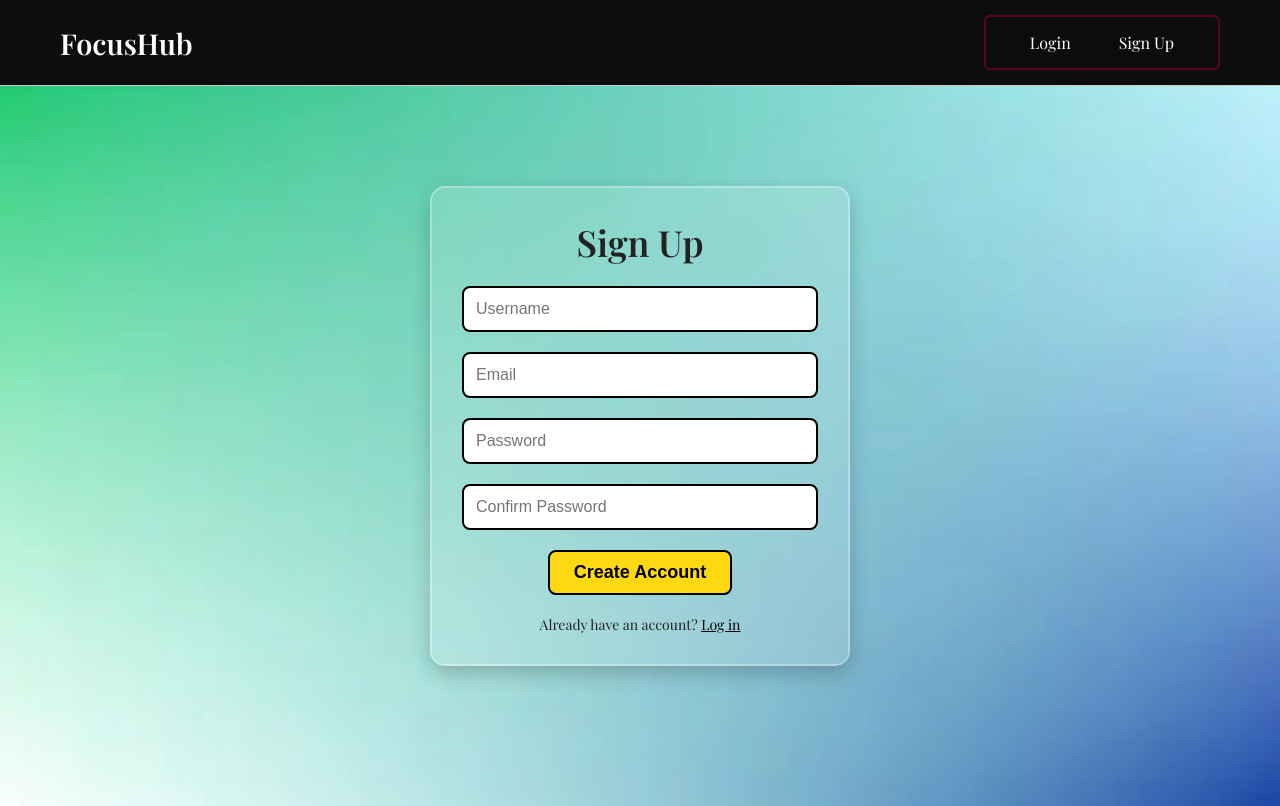
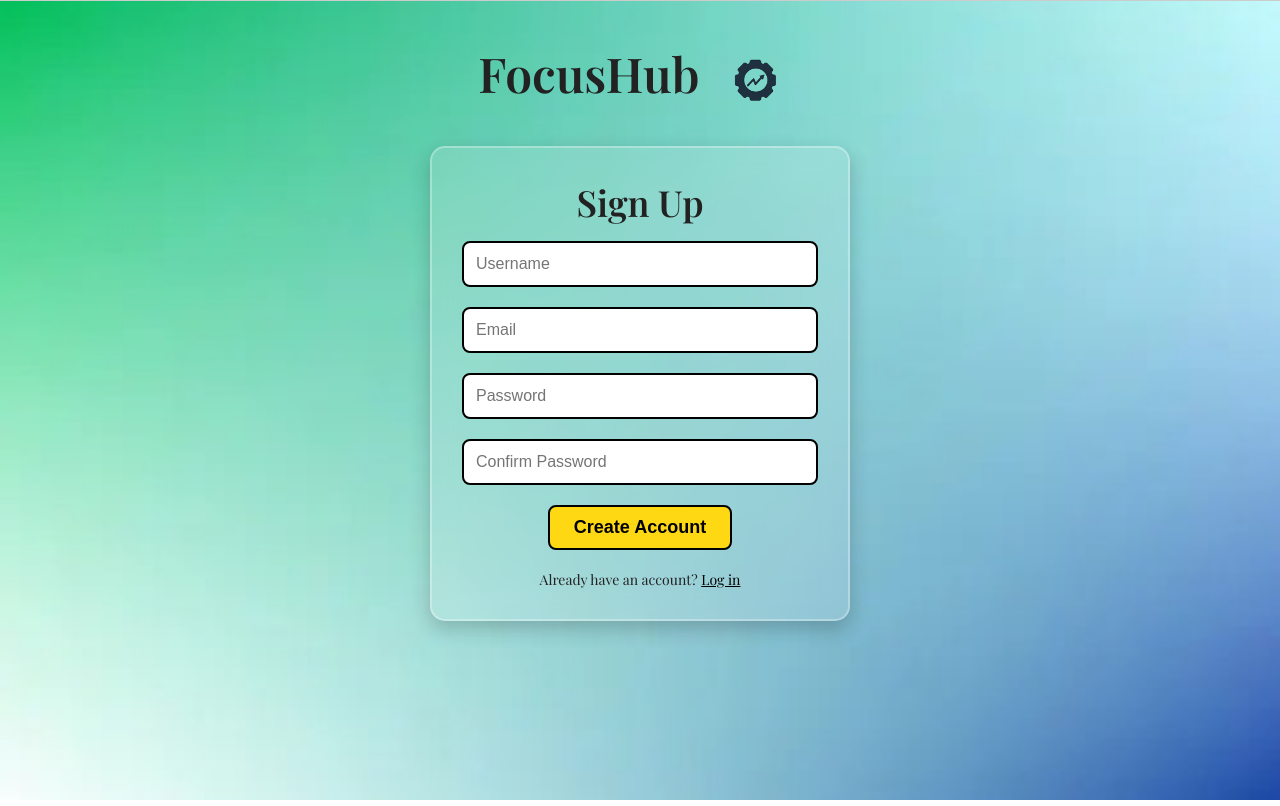
Before and after one commit to SpandanMukherjee/X-UberanceProj, a Django app: page /signup/ in a window 1280 px wide. Run offline with Django 5.2, Linux system fonts and the light colour scheme.

Commit message:
minor fixes

```diff
--- a/focushub/templates/base.html
+++ b/focushub/templates/base.html
@@ -87,6 +87,8 @@
 </head>
 
 <body>
+
+    {% block header %}
     <header>
         <div class="container">
             <div class="logo">FocusHub</div>
@@ -108,6 +110,8 @@
         </div>
     </header>
 
+    {% endblock %}
+
     <hr>
 
     <main>
--- a/focushub/templates/registration/signup.html
+++ b/focushub/templates/registration/signup.html
@@ -1,11 +1,15 @@
 {% extends "base.html" %}
-
+{% load static %}
 {% block content %}
 <style>
-    body {
-        background-size: cover;
-        background-position: center;
-        font-family: 'Playfair Display', serif;
+
+    {% block header %}
+    {% endblock %}
+
+    .main-logo {
+        height: 70px;
+        width: auto;
+        vertical-align: middle;
     }
 
     .signup-container {
@@ -15,13 +19,14 @@
         border-radius: 15px;
         padding: 30px;
         width: 420px;
-        margin: 60px auto;
+        margin: 30px auto;
         box-shadow: 0 8px 20px rgba(0, 0, 0, 0.2);
         text-align: center;
     }
 
     .signup-container h2 {
-        margin-bottom: 20px;
+        margin-top: 0;
+        margin-bottom: 15px;
         font-size: 36px;
         color: #222;
     }
@@ -69,8 +74,15 @@
         font-size: 14px;
         margin-bottom: 15px;
     }
+
+    h1 {
+        text-align: center;
+        font-size: 48px;
+        color: #222;
+    }
 </style>
 
+<h1>FocusHub <img class="main-logo" src="{% static "C:\Users\ASUS\Desktop\X-UberanceProj\focushub\static\logo.png" %}"></h1>
 <div class="signup-container">
     <h2>Sign Up</h2>
     <form method="post">
```
Also changed, not shown: focushub/templates/registration/login.html (+16 -5 lines), focushub/db.sqlite3, focushub/static/logo.png (added).
